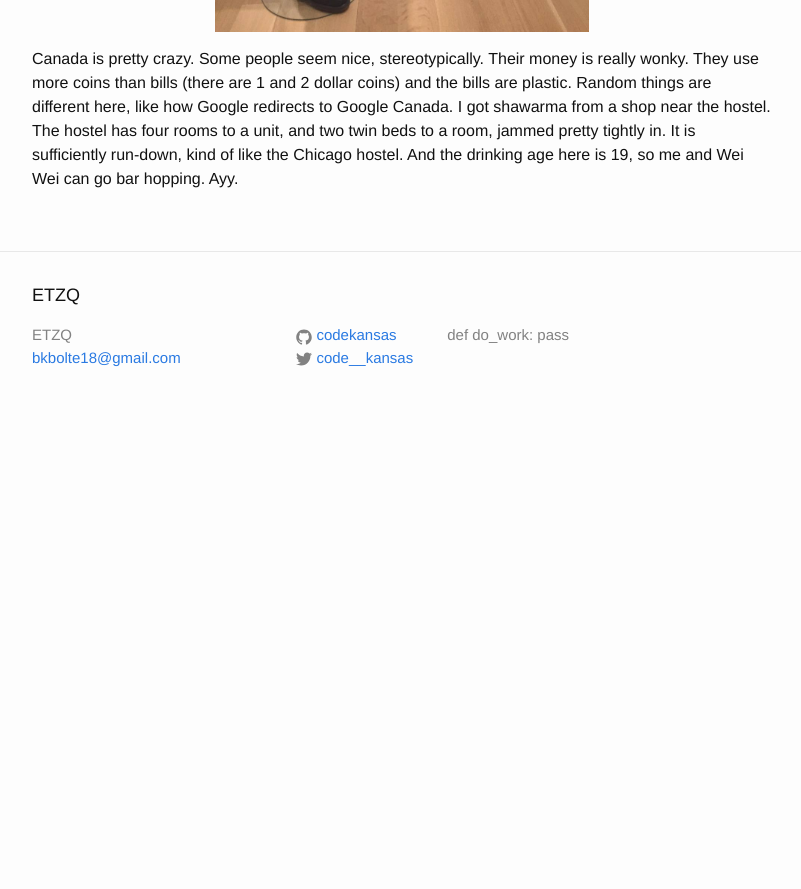
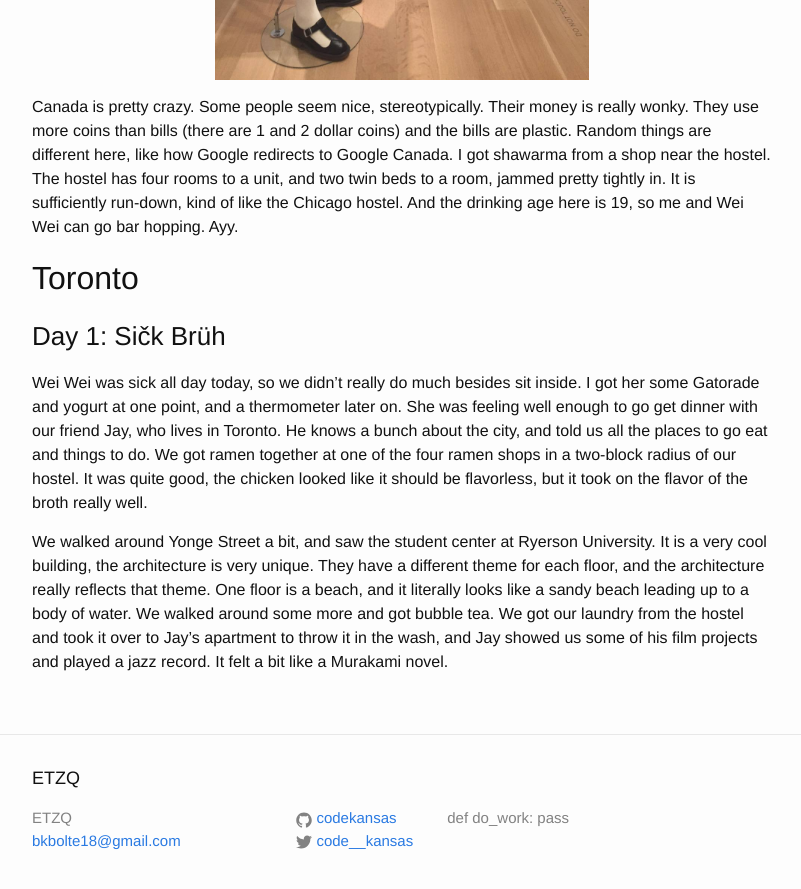
Before and after one commit to codekansas/codekansas.github.io, a Jekyll site: the page built from _posts/2016-05-11-patriotism-tour.markdown, in a window 1280 px wide and 900 px high, scrolled down 15529 px. Shown: the top 889 px of the window, without its empty margins (238-1039 px from the left). Built offline with Jekyll 4.4.1, drawn with Linux system fonts in a browser that asks for light colours; before the commit the page ends 15958 px from its top, so only the background shows below that; some of the changed text lies outside the part shown.

Commit message:
toronto day 1

```diff
--- a/_posts/2016-05-11-patriotism-tour.markdown
+++ b/_posts/2016-05-11-patriotism-tour.markdown
@@ -177,3 +177,11 @@ Semi-drunk me and semi-sick Wei Wei made it through TSA, and I started singing p
 ![Boy](/resources/us_roadtrip/chicago/boy.jpg)
 
 Canada is pretty crazy. Some people seem nice, stereotypically. Their money is really wonky. They use more coins than bills (there are 1 and 2 dollar coins) and the bills are plastic. Random things are different here, like how Google redirects to Google Canada. I got shawarma from a shop near the hostel. The hostel has four rooms to a unit, and two twin beds to a room, jammed pretty tightly in. It is sufficiently run-down, kind of like the Chicago hostel. And the drinking age here is 19, so me and Wei Wei can go bar hopping. Ayy.
+
+## Toronto
+
+### Day 1: Sičk Brüh
+
+Wei Wei was sick all day today, so we didn't really do much besides sit inside. I got her some Gatorade and yogurt at one point, and a thermometer later on. She was feeling well enough to go get dinner with our friend Jay, who lives in Toronto. He knows a bunch about the city, and told us all the places to go eat and things to do. We got ramen together at one of the four ramen shops in a two-block radius of our hostel. It was quite good, the chicken looked like it should be flavorless, but it took on the flavor of the broth really well.
+
+We walked around Yonge Street a bit, and saw the student center at Ryerson University. It is a very cool building, the architecture is very unique. They have a different theme for each floor, and the architecture really reflects that theme. One floor is a beach, and it literally looks like a sandy beach leading up to a body of water. We walked around some more and got bubble tea. We got our laundry from the hostel and took it over to Jay's apartment to throw it in the wash, and Jay showed us some of his film projects and played a jazz record. It felt a bit like a Murakami novel.
```
